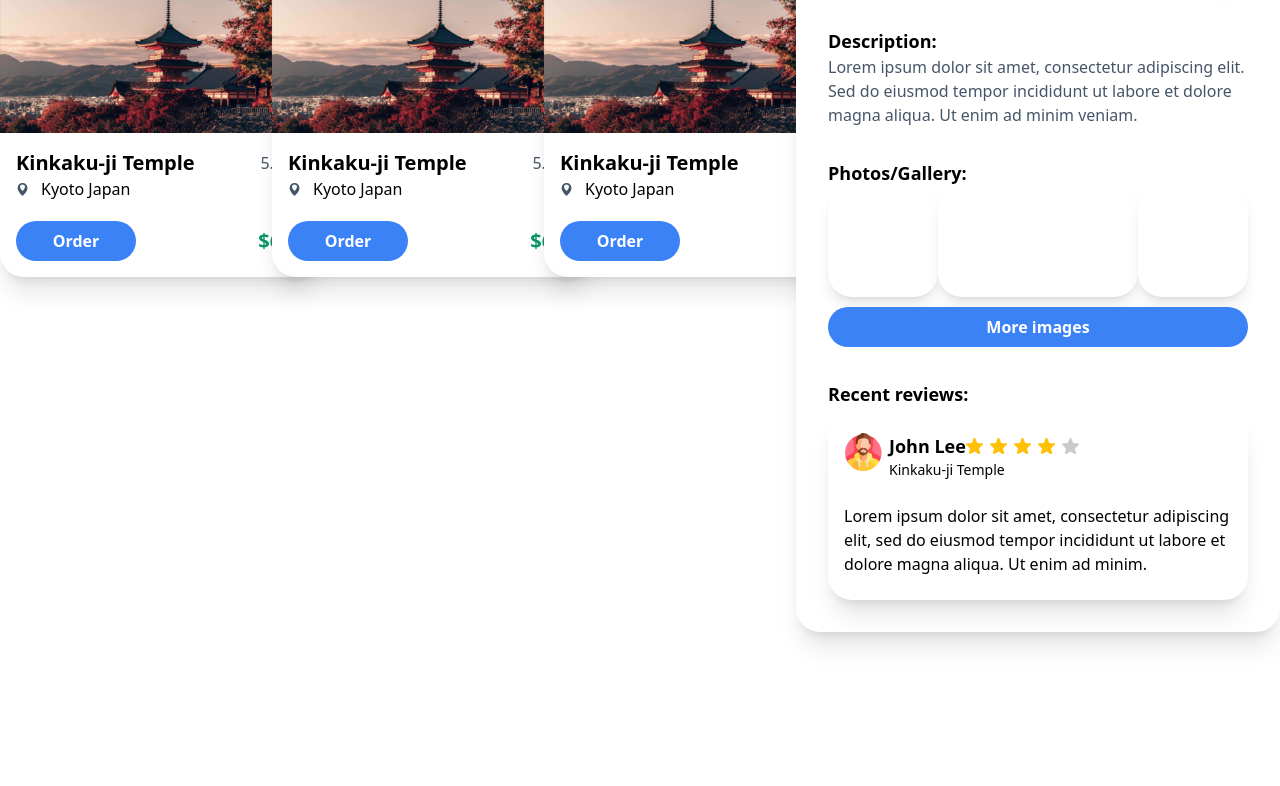
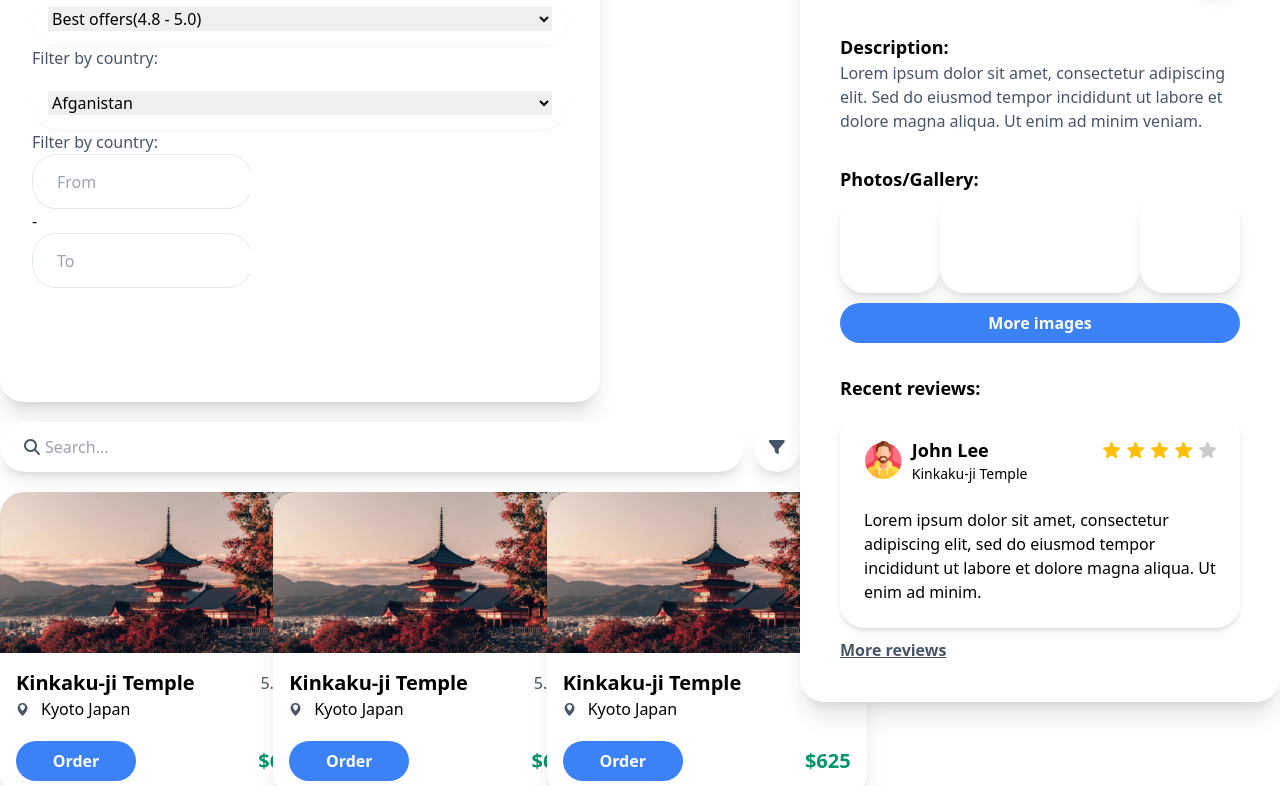
Before and after one commit to enterAUsernameryangosling/practica, a website: page public/destinations.html in a window 1280 px wide. Shown: the part 302-1088 px from the top of the page. Drawn offline with Linux system fonts and the light colour scheme.

Commit message:
destinations few changes

```diff
--- a/public/destinations.html
+++ b/public/destinations.html
@@ -49,13 +49,60 @@
     <section class="py-[100px] flex justify-center">
         <div class="container flex justify-between">
             <div class="flex flex-col gap-y-[20px]">
+                <div class="p-8 w-[600px] h-[500px] flex flex-col bg-white shadow-xl rounded-3xl">
+                    <h3 class="text-xl font-semibold">Filter options</h3>
+
+                    <div class="flex flex-col gap-y-[5px]">
+                        <label for="rating" class="text-md font-medium text-slate-600">Filter by rating:</label>
+                        <div class="p-4 w-full h-[55px] bg-white shadow-sm rounded-full">
+                            <select name="rating" id="rating" class="w-full focus:outline-none">
+                                <option value="">Best offers(4.8 - 5.0)</option>
+                                <option value="">Good offers(4.0 - 4.5)</option>
+                                <option value="">From 3.0 to 3.9</option>
+                                <option value="">Bellow standard</option>
+                            </select>
+                        </div>
+                    </div>
+
+                    <div class="flex flex-col gap-y-[5px]">
+                        <label for="location" class="text-md font-medium text-slate-600">Filter by country:</label>
+                        <div class="p-4 w-full h-[55px] bg-white shadow-sm rounded-full">
+                            <select name="location" id="location" class="w-full focus:outline-none">
+                                <option value="">Afganistan</option>
+                                <option value="">Angora</option>
+                                <option value="">Japan</option>
+                                <option value="">United States</option>
+                                <option value="">England</option>
+                                <option value="">Moldova</option>
+                                <option value="">Germany</option>
+                                <option value="">Russia</option>
+                            </select>
+                        </div>
+                    </div>
+
+                    <div>
+                        <label for="distance" class="text-md font-medium text-slate-600">Filter by country:</label>
+                        <div class="w-[220px] h-[55px] pl-6 flex items-center bg-white rounded-3xl border-[1px] border-slate-200">
+                            <input type="text" placeholder="From" class="focus:outline-none">
+                        </div>
+
+                        <p>-</p>
+
+                        <div class="w-[220px] h-[55px] pl-6 flex items-center bg-white rounded-3xl border-[1px] border-slate-200">
+                            <input type="text" placeholder="To" class="focus:outline-none">
+                        </div>
+                    </div>
+                </div>
+
                 <div class="flex gap-x-[10px]">
                     <div class="p-6 w-full h-[50px] flex items-center gap-x-[5px] bg-white text-slate-600 rounded-full shadow-lg">
                         <i class="fa-solid fa-magnifying-glass"></i>
                         <input type="text" placeholder="Search...">
                     </div>
 
-                    <button class="w-[50px] h-[50px] bg-white text-slate-600 shadow-lg rounded-full"><i class="fa-solid fa-filter"></i></button>
+                    <button class="w-[50px] h-[50px] bg-white text-slate-600 shadow-lg rounded-full">
+                        <i class="fa-solid fa-filter"></i>
+                    </button>
                 </div>
 
                 <div class="w-fit grid grid-cols-3 grid-rows-3 gap-[20px]">
@@ -139,7 +186,7 @@
                 </div>
             </div>
 
-            <div class="p-8 w-[500px] h-[730px] bg-white rounded-3xl shadow-xl flex flex-col justify-between">
+            <div class="p-10 w-[500px] h-[800px] bg-white rounded-3xl shadow-xl flex flex-col justify-between">
                 <div class="flex justify-between">
                     <div>
                         <h3 class="text-3xl font-semibold">Kinkaku-ji Temple</h3>
@@ -165,9 +212,9 @@
                     <p class="text-lg font-semibold">Photos/Gallery:</p>
                     <div class="flex flex-col gap-y-[10px]">
                         <div class="flex justify-between">
-                            <div class="w-[110px] h-[110px] bg-white rounded-3xl shadow-lg"></div>
-                            <div class="w-[200px] h-[110px] bg-white rounded-3xl shadow-lg"></div>
-                            <div class="w-[110px] h-[110px] bg-white rounded-3xl shadow-lg"></div>
+                            <div class="w-[100px] h-[100px] bg-white rounded-3xl shadow-lg"></div>
+                            <div class="w-[200px] h-[100px] bg-white rounded-3xl shadow-lg"></div>
+                            <div class="w-[100px] h-[100px] bg-white rounded-3xl shadow-lg"></div>
                         </div>
 
                         <div class="w-full h-[40px] bg-blue-500 rounded-full flex justify-center items-center">
@@ -176,12 +223,14 @@
                     </div>
                 </div>
 
-                <div>
+                <div class="flex flex-col gap-y-[10px]">
                     <p class="text-lg font-semibold">Recent reviews:</p>
-                    <div class="w-full h-fit bg-white rounded-3xl shadow-xl px-4 py-6 flex flex-col gap-y-6">
+                    <div class="w-full h-fit bg-white rounded-3xl shadow-md p-6 flex flex-col gap-y-6">
                         <div class="flex items-center">
-                            <div class="w-[45px] h-[45px] bg-white rounded-full"><img src="../images/user1.png"></div>
-                            <div>
+                            <div class="w-[45px] h-[45px] bg-white rounded-full flex justify-center items-center">
+                                <img src="../images/user1.png">
+                            </div>
+                            <div class="w-full pl-2">
                                 <div class="flex items-center justify-between">
                                     <p class="font-semibold text-lg">John Lee</p>
                                     <img src="../images/rating.png">
@@ -193,6 +242,7 @@
                         <p>Lorem ipsum dolor sit amet, consectetur adipiscing elit, sed do eiusmod tempor
                             incididunt ut labore et dolore magna aliqua. Ut enim ad minim.</p>
                     </div>
+                    <p class="text-slate-600 font-semibold underline">More reviews</p>
                 </div>
             </div>
         </div>
```
Also changed, not shown: public/style.css.
